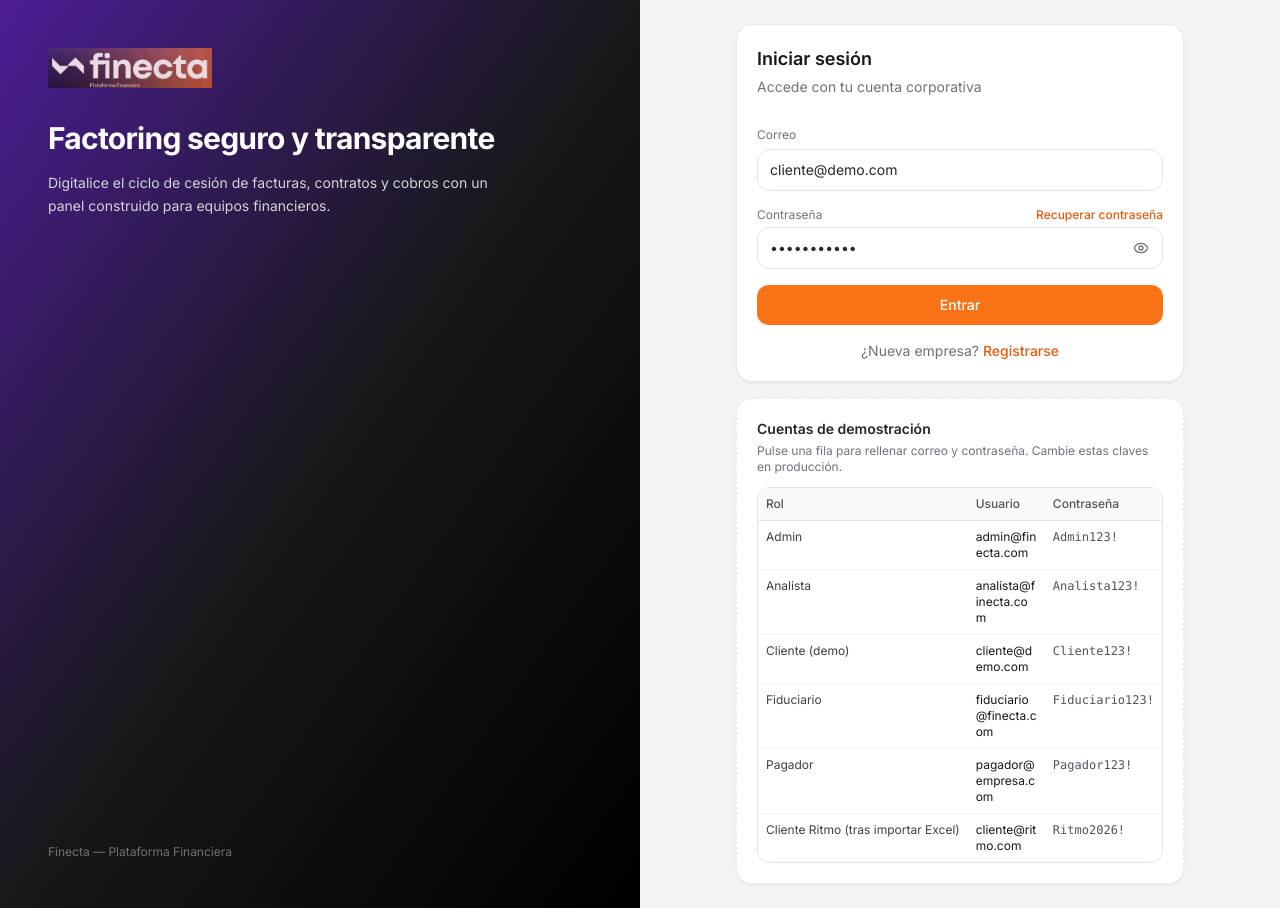
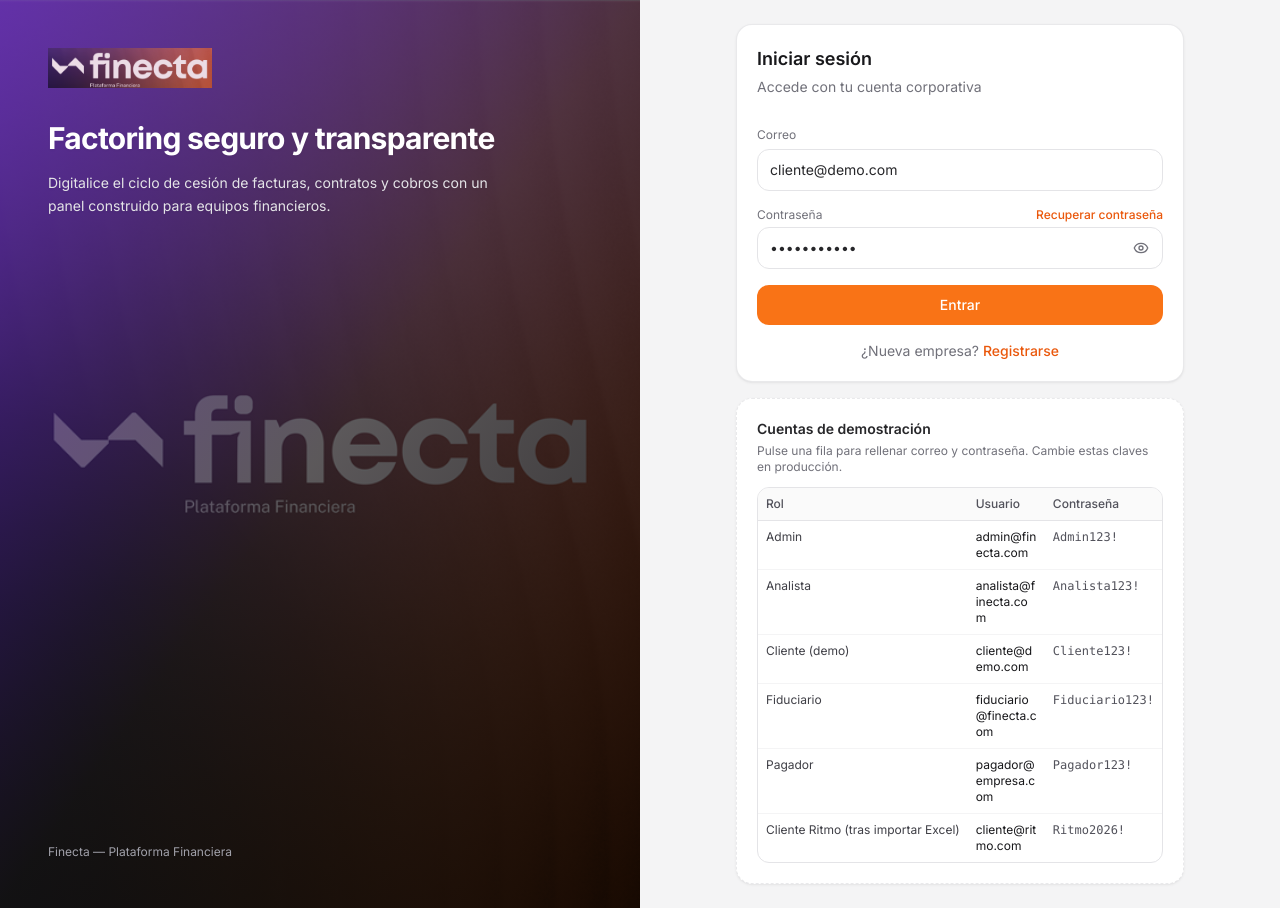
Before and after one commit to dycoronelc/finecta, a React (Vite) app in the folder frontend/: page /login in a window 1280 px wide. Built offline with nearby package versions, Linux system fonts and the light colour scheme; no server answers.

Commit message:
Cambio en login

```diff
--- a/frontend/src/pages/LoginPage.tsx
+++ b/frontend/src/pages/LoginPage.tsx
@@ -47,16 +47,27 @@ export function LoginPage() {
 
   return (
     <div className="min-h-screen w-full min-w-0 flex flex-col lg:flex-row">
-      <div className="hidden lg:flex lg:w-1/2 min-h-0 bg-gradient-to-br from-violet-900 via-zinc-900 to-black p-8 lg:p-12 text-white flex-col justify-between">
-        <div>
-          <img src="/logo.png" alt="" className="h-10 w-auto mb-8 opacity-90" onError={(e) => { (e.target as HTMLImageElement).style.display = "none"; }} />
-          <h1 className="text-3xl font-bold tracking-tight">Factoring seguro y transparente</h1>
-          <p className="mt-4 text-zinc-300 max-w-md text-sm leading-relaxed">
-            Digitalice el ciclo de cesión de facturas, contratos y cobros con un panel
-            construido para equipos financieros.
-          </p>
+      <div className="hidden lg:flex lg:w-1/2 min-h-0 relative overflow-hidden flex-col">
+        <div
+          className="pointer-events-none absolute inset-0 bg-cover bg-center bg-no-repeat"
+          style={{ backgroundImage: "url('/fondoFinecta.png')" }}
+          aria-hidden
+        />
+        <div
+          className="pointer-events-none absolute inset-0 bg-gradient-to-br from-violet-900/80 via-zinc-900/70 to-black/85"
+          aria-hidden
+        />
+        <div className="relative z-10 flex flex-1 flex-col justify-between p-8 lg:p-12 text-white min-h-0">
+          <div>
+            <img src="/logo.png" alt="" className="h-10 w-auto mb-8 opacity-90" onError={(e) => { (e.target as HTMLImageElement).style.display = "none"; }} />
+            <h1 className="text-3xl font-bold tracking-tight drop-shadow-sm">Factoring seguro y transparente</h1>
+            <p className="mt-4 text-zinc-200 max-w-md text-sm leading-relaxed drop-shadow-sm">
+              Digitalice el ciclo de cesión de facturas, contratos y cobros con un panel
+              construido para equipos financieros.
+            </p>
+          </div>
+          <p className="text-xs text-zinc-400 drop-shadow-sm">Finecta — Plataforma Financiera</p>
         </div>
-        <p className="text-xs text-zinc-500">Finecta — Plataforma Financiera</p>
       </div>
       <div className="flex-1 w-full min-w-0 flex items-center justify-center p-4 sm:p-6 bg-zinc-100">
         <div className="w-full max-w-md min-w-0 space-y-4">
```
Also changed, not shown: frontend/public/fondoFinecta.png (added).
